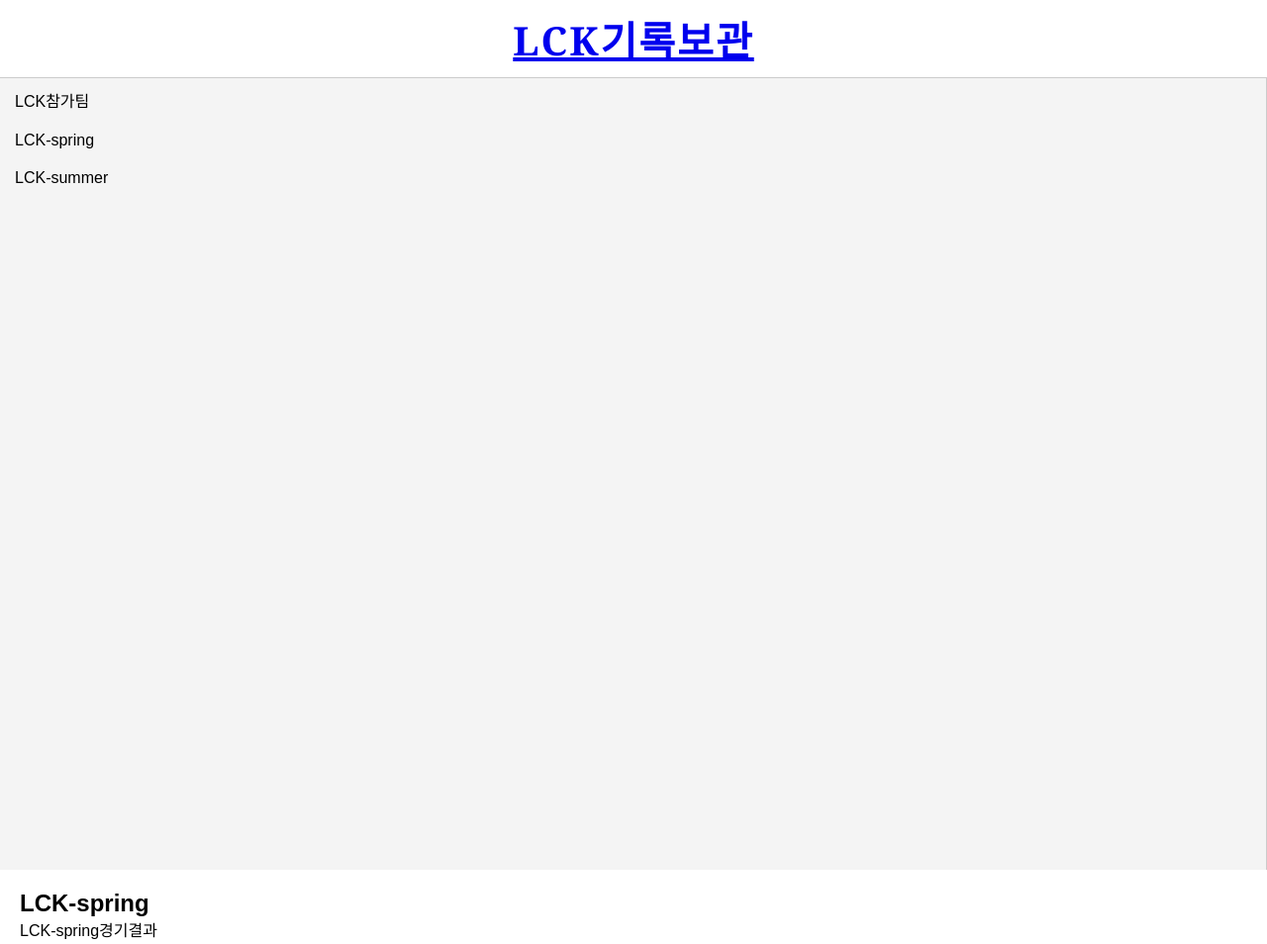
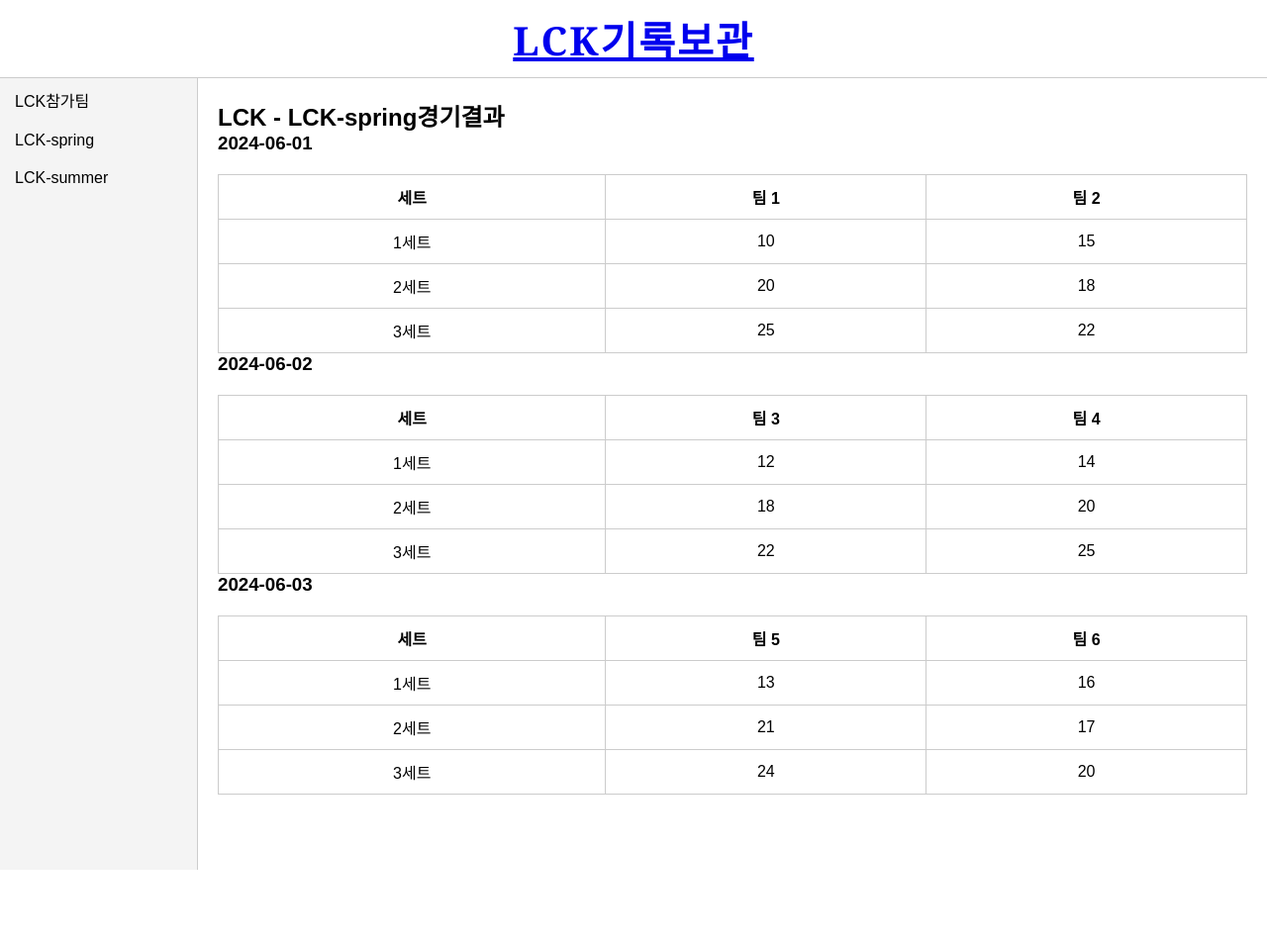
Before and after one commit to tech-kim/MyFirstWebsite, a plain HTML site: page 2.html in a window 1280 px wide. Shown: the whole page at 99% size. After the commit the page ends 879 px from the top, so only its background shows below. Drawn offline with Linux system fonts and the light colour scheme.

Commit message:
spring+summer

```diff
--- a/2.html
+++ b/2.html
@@ -5,15 +5,114 @@
     <meta name="viewport" content="width=device-width, initial-scale=1.0">
     <title>LCK</title>
     <link rel="stylesheet" href="style.css">
+</head>
 <body>
+    <div class="page-wrapper">
         <h1><a href="index.html">LCK기록보관</a></h1>
+        <div class="main-content">
             <ol class="menu-bar">
                 <li><a href="1.html">LCK참가팀</a></li>
                 <li><a href="2.html">LCK-spring</a></li>
                 <li><a href="3.html">LCK-summer</a></li>
             </ol>
             <div class="content">
-        <h2>LCK-spring</h2>
-        <p>LCK-spring경기결과</p>
+                <h2>LCK - LCK-spring경기결과</h2>
+                <!-- 경기 결과를 추가하세요 -->
+
+                <!-- 테이블 1: 팀 1 vs 팀 2 -->
+                <h3 class="date-header">2024-06-01</h3>
+                <div class="table-section">
+                    <table class="table1">
+                        <thead>
+                            <tr>
+                                <th>세트</th>
+                                <th>팀 1</th>
+                                <th>팀 2</th>
+                            </tr>
+                        </thead>
+                        <tbody>
+                            <tr>
+                                <td>1세트</td>
+                                <td>10</td>
+                                <td>15</td>
+                            </tr>
+                            <tr>
+                                <td>2세트</td>
+                                <td>20</td>
+                                <td>18</td>
+                            </tr>
+                            <tr>
+                                <td>3세트</td>
+                                <td>25</td>
+                                <td>22</td>
+                            </tr>
+                        </tbody>
+                    </table>
+                </div>
+
+                <!-- 테이블 2: 팀 3 vs 팀 4 -->
+                <h3 class="date-header">2024-06-02</h3>
+                <div class="table-section">
+                    <table class="table2">
+                        <thead>
+                            <tr>
+                                <th>세트</th>
+                                <th>팀 3</th>
+                                <th>팀 4</th>
+                            </tr>
+                        </thead>
+                        <tbody>
+                            <tr>
+                                <td>1세트</td>
+                                <td>12</td>
+                                <td>14</td>
+                            </tr>
+                            <tr>
+                                <td>2세트</td>
+                                <td>18</td>
+                                <td>20</td>
+                            </tr>
+                            <tr>
+                                <td>3세트</td>
+                                <td>22</td>
+                                <td>25</td>
+                            </tr>
+                        </tbody>
+                    </table>
+                </div>
+
+                <!-- 테이블 3: 최신 기록 예시 -->
+                <h3 class="date-header">2024-06-03</h3>
+                <div class="table-section">
+                    <table class="table1">
+                        <thead>
+                            <tr>
+                                <th>세트</th>
+                                <th>팀 5</th>
+                                <th>팀 6</th>
+                            </tr>
+                        </thead>
+                        <tbody>
+                            <tr>
+                                <td>1세트</td>
+                                <td>13</td>
+                                <td>16</td>
+                            </tr>
+                            <tr>
+                                <td>2세트</td>
+                                <td>21</td>
+                                <td>17</td>
+                            </tr>
+                            <tr>
+                                <td>3세트</td>
+                                <td>24</td>
+                                <td>20</td>
+                            </tr>
+                        </tbody>
+                    </table>
+                </div>
+            </div>
+        </div>
+    </div>
 </body>
 </html>
```
Also changed, not shown: 3.html (+1 -0 lines). Lines whose indentation alone changed are shown as unchanged.
